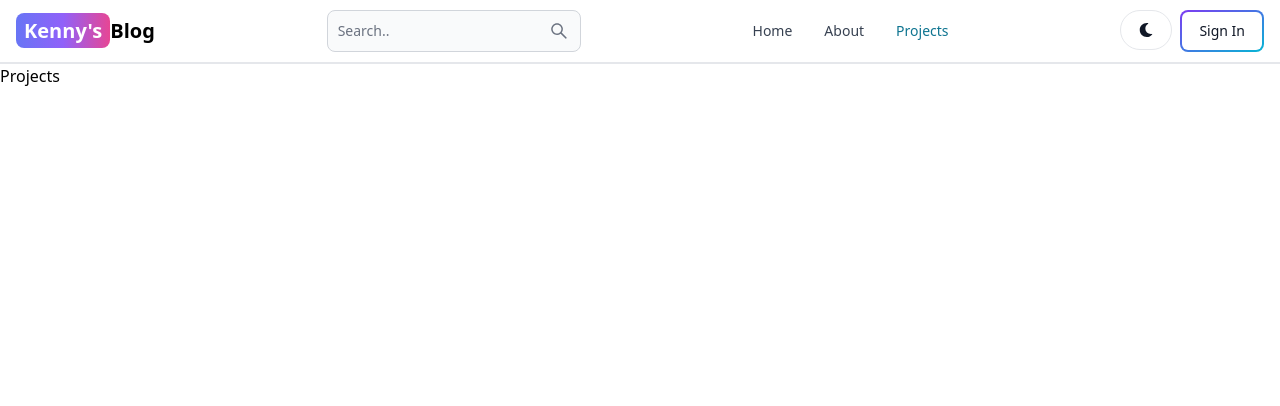
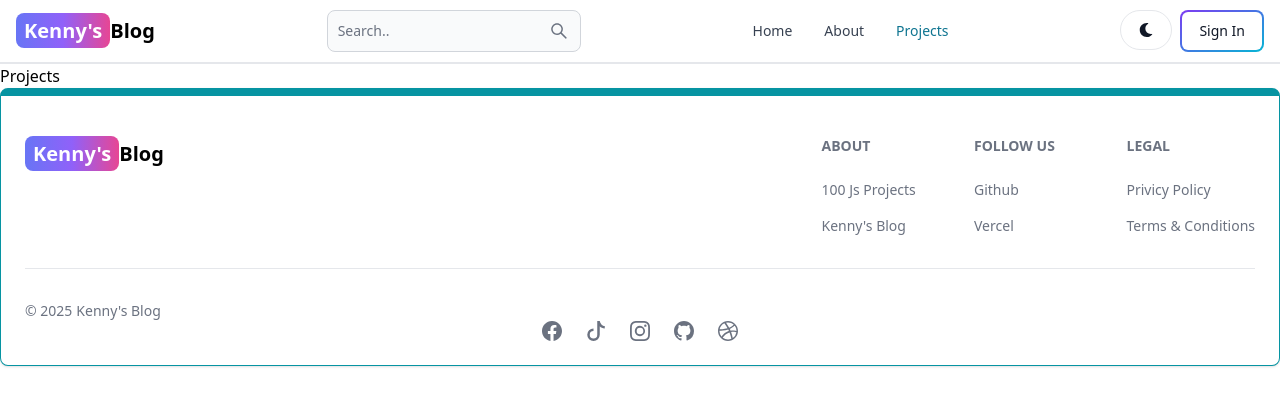
Before and after one commit to kennycaiguo/mern-blog-app, a React (Vite) app in the folder blog-client/: page /projects in a window 1280 px wide. Shown: the top 406 px of the page. Built offline with nearby package versions, Linux system fonts and the light colour scheme.

Commit message:
created and added footer component

```diff
--- a/blog-client/src/App.jsx
+++ b/blog-client/src/App.jsx
@@ -7,6 +7,7 @@
 import SignUp from './pages/SignUp'
 import Projects from './pages/Projects'
 import Header from './components/Header'
+import Footer from './components/Footer'
 
 export default function App() {
   return (
@@ -20,6 +21,7 @@
         <Route path="/sign-up" element={<SignUp />} />
         <Route path="/projects" element={<Projects />} />
       </Routes>
+      <Footer />
     </BrowserRouter>
   )
 }
--- /dev/null
+++ b/blog-client/src/components/Footer.jsx
@@ -0,0 +1,98 @@
+import React from 'react'
+import { Footer, FooterLinkGroup } from 'flowbite-react'
+import { Link } from 'react-router-dom'
+import {BsFacebook,BsTiktok,BsInstagram,BsGithub ,BsDribbble} from 'react-icons/bs'
+
+
+export default function FooterCom() {
+  return (
+    <Footer container className='border border-t-8 border-teal-500'>
+        <div className="w-full max-w-7xl mx-auto">
+            <div className="grid w-full justify-between sm:flex md:grid-cols-1">
+                {/* logo */}
+                <div className="mt-5 ">
+                    <Link to='/' className='self-center whitespace-nowrap text-lg
+                        sm:text-xl font-semibold dark:text-white'>
+                            <span className='px-2 py-1 bg-gradient-to-r from-indigo-500
+                            via-purple-500 to-pink-500 rounded-lg text-white'>Kenny's</span>
+                            Blog
+                    </Link>
+                </div>
+                <div className="grid grid-cols-2 gap-8 mt-4 sm:grid-cols-3 sm:gap-6">
+                  <div>
+                    <Footer.Title title='About' />
+                    <Footer.LinkGroup col>
+                        <Footer.Link
+                                href='https://www.100jsprojects.com'
+                                target='_blank'
+                                rel='noopener noreferrer'
+                        >
+                            100 Js Projects
+                        </Footer.Link>
+                        <Footer.Link
+                                href='/about'
+                                target='_blank'
+                                rel='noopener noreferrer'
+                        >
+                           Kenny's Blog
+                        </Footer.Link>
+                    </Footer.LinkGroup>
+                  </div>
+                  <div>
+                    <Footer.Title title='Follow Us' />
+                    <Footer.LinkGroup col>
+                        <Footer.Link
+                                href='https://github.com/kennycaiguo/'
+                                target='_blank'
+                                rel='noopener noreferrer'
+                        >
+                            Github
+                        </Footer.Link>
+                        <Footer.Link
+                                href='https://vercel.com/guohuas-projects-3d61f7e1'
+                                target='_blank'
+                                rel='noopener noreferrer'
+                        >
+                           Vercel
+                        </Footer.Link>
+                    </Footer.LinkGroup>
+                  </div>
+                  <div>
+                    <Footer.Title title='Legal' />
+                    <Footer.LinkGroup col>
+                        <Footer.Link
+                                href='#'
+                                target='_blank'
+                                rel='noopener noreferrer'
+                        >
+                            Privicy Policy
+                        </Footer.Link>
+                        <Footer.Link
+                                href='#'
+                                target='_blank'
+                                rel='noopener noreferrer'
+                        >
+                           Terms & Conditions
+                        </Footer.Link>
+                    </Footer.LinkGroup>
+                  </div>
+
+                </div>
+            </div>
+            <Footer.Divider />
+            <div className="w-full sm:flex sm:items-center sm:justify-between">
+                {/* 版权信息 */}
+                <Footer.Copyright href='#' by="Kenny's Blog" year={new Date().getFullYear()}/>
+            </div>
+            <div className="flex gap-6 sm:mt-0 mt-4 sm:justify-center">
+                {/* 社交媒体链接信息 */}
+                <Footer.Icon href='https://www.facebook.com/guo.kenny.7' icon={BsFacebook}/>
+                <Footer.Icon href='https://www.tiktok.com/en/' icon={BsTiktok }/>
+                <Footer.Icon href='https://www.instagram.com/kenny887/' icon={BsInstagram}/>
+                <Footer.Icon href='https://github.com/kennycaiguo/' icon={BsGithub}/>
+                <Footer.Icon href='https://dribbble.com/kenny887' icon={BsDribbble}/>
+            </div>
+        </div>
+    </Footer>
+  )
+}
```
